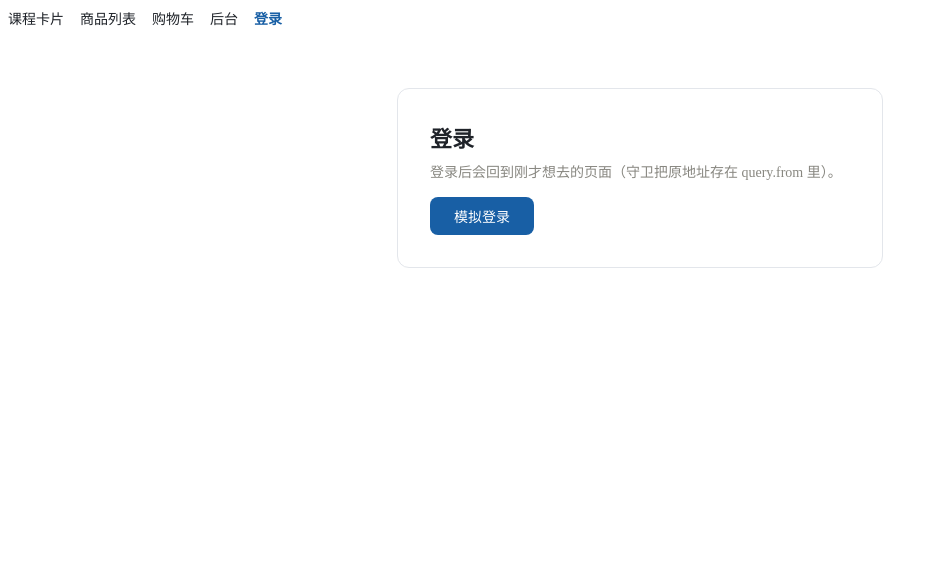
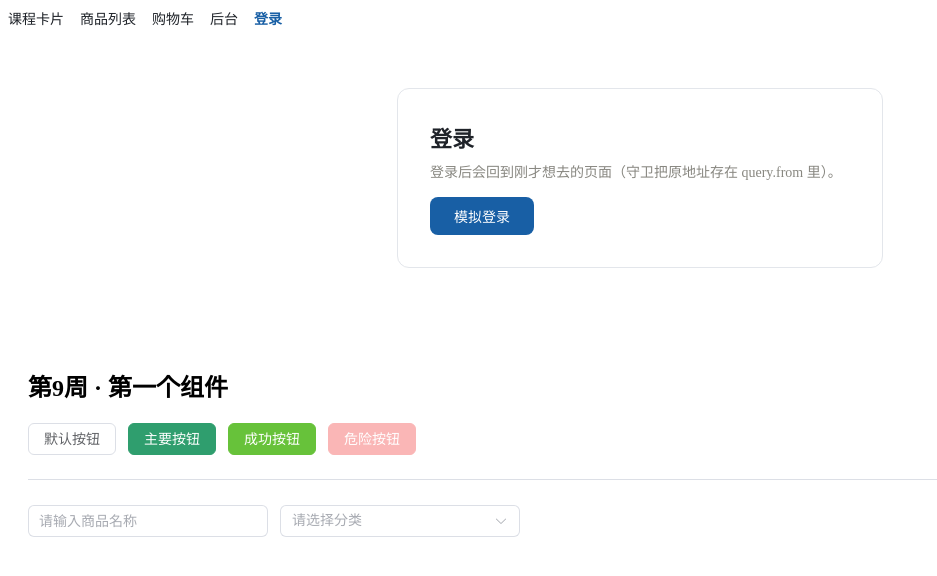
Before and after one commit to odeetee/mall, a Vue app: page /#/login in a window 1280 px wide. Shown: the top 576 px of the page, without its empty margins (0-937 px from the left). Built offline with nearby package versions, Linux system fonts and the light colour scheme.

Commit message:
案例一：Element Plus按需导入与主题定制

```diff
--- a/package.json
+++ b/package.json
@@ -9,11 +9,14 @@
     "preview": "vite preview"
   },
   "dependencies": {
+    "element-plus": "^2.14.8",
     "vue": "^3.5.42",
     "vue-router": "^5.3.1"
   },
   "devDependencies": {
     "@vitejs/plugin-vue": "^6.0.8",
+    "unplugin-auto-import": "^21.1.0",
+    "unplugin-vue-components": "^32.1.0",
     "vite": "^8.2.2",
     "vite-plugin-vue-devtools": "^8.2.1"
   },
--- a/src/App.vue
+++ b/src/App.vue
@@ -11,11 +11,29 @@
     &nbsp;&nbsp;
     <router-link to="/login">登录</router-link>
   </nav>
+  <router-view />
 
-  <router-view />
+  <!-- 新加的Element Plus测试区域 -->
+<div class="page" style="padding:20px;">
+  <h2>第9周 · 第一个组件</h2>
+  <el-button>默认按钮</el-button>
+  <el-button type="primary">主要按钮</el-button>
+  <el-button type="success">成功按钮</el-button>
+  <el-button type="danger" :disabled="true">危险按钮</el-button>
+
+  <el-divider />
+
+  <el-input placeholder="请输入商品名称" style="width: 240px" />
+  <el-select placeholder="请选择分类" style="width:240px;margin-left:12px">
+    <el-option label="键盘" value="keyboard"/>
+    <el-option label="鼠标" value="mouse"/>
+  </el-select>
+</div>
 </template>
 
 <script setup>
+// 不用 import！插件自动导入
+ElMessage.success('测试弹窗，ElMessage自动导入成功！')
 </script>
 
 <style scoped>
--- a/src/main.js
+++ b/src/main.js
@@ -1,9 +1,9 @@
 import { createApp } from 'vue'
 import App from './App.vue'
 import router from './router'
+// 新增这一行
+import './styles/theme.css'
 
 const app = createApp(App)
-
 app.use(router)
-
 app.mount('#app')
--- /dev/null
+++ b/src/styles/theme.css
@@ -0,0 +1,18 @@
+/* 主题定制：覆盖 Element Plus 的 CSS 变量 */
+/* 全局主题色：微商城的绿 */
+:root {
+  --el-color-primary: #2f9e6e;
+  --el-border-radius-base: 6px;
+}
+
+/* 只改某个区域：推荐这种写法，不影响其它页面 */
+.brand-panel {
+  --el-color-primary: #185FA5;
+}
+
+/* 说明：
+ * 1. --el-color-primary 等变量是 Element Plus 官方提供的入口，
+ *    直接覆盖即可，不需要改组件库源码，升级也不受影响。
+ * 2. 深色模式（Element Plus 2.x 内置 dark 主题）也是靠换一组变量实现的。
+ * 3. 只有当变量解决不了时，才考虑用 :deep() 穿透去改内部样式。
+ */
--- a/src/views/AdminLayout.vue
+++ b/src/views/AdminLayout.vue
@@ -1,18 +1,25 @@
 <template>
-  <div class="admin">
-    <aside class="side">
+  <el-container class="admin">
+    <!-- 左侧侧边栏 -->
+    <el-aside width="200px" class="side">
       <h3 class="brand">管理后台</h3>
+      <!-- el-menu 开启路由模式，自动高亮 -->
+      <el-menu router :default-active="$route.path">
+        <el-menu-item index="/admin/products">商品管理</el-menu-item>
+        <el-menu-item index="/admin/orders">订单管理</el-menu-item>
+      </el-menu>
+      <button class="logout" @click="logout">退出登录</button>
+    </el-aside>
 
-      <!-- 子路由的完整地址是 /admin/products -->
-      <router-link to="/admin/products">商品</router-link>
-      <router-link to="/admin/orders">订单</router-link>
-
-      <button class="logout" @click="logout">退出登录</button>
-    </aside>
-
-    <!-- 子路由渲染在这里：外壳只写一次，子页面各写各的 -->
-    <router-view />
-  </div>
+    <!-- 右侧区域：头部 + 内容区 -->
+    <el-container>
+      <el-header>微商城后台</el-header>
+      <el-main>
+        <!-- 嵌套路由出口 -->
+        <router-view />
+      </el-main>
+    </el-container>
+  </el-container>
 </template>
 
 <script setup>
--- a/vite.config.js
+++ b/vite.config.js
@@ -3,12 +3,23 @@ import { fileURLToPath, URL } from 'node:url'
 import { defineConfig } from 'vite'
 import vue from '@vitejs/plugin-vue'
 import vueDevTools from 'vite-plugin-vue-devtools'
+// 下面这三行是新加的
+import AutoImport from 'unplugin-auto-import/vite'
+import Components from 'unplugin-vue-components/vite'
+import { ElementPlusResolver } from 'unplugin-vue-components/resolvers'
 
 // https://vite.dev/config/
 export default defineConfig({
   plugins: [
     vue(),
     vueDevTools(),
+// 下面两个插件是新加的
+    AutoImport({
+      resolvers: [ElementPlusResolver()],
+    }),
+    Components({
+      resolvers: [ElementPlusResolver()],
+    }),
   ],
   resolve: {
     alias: {
```
Also changed, not shown: 1 other file (tests, documents, lock files or other folders).
